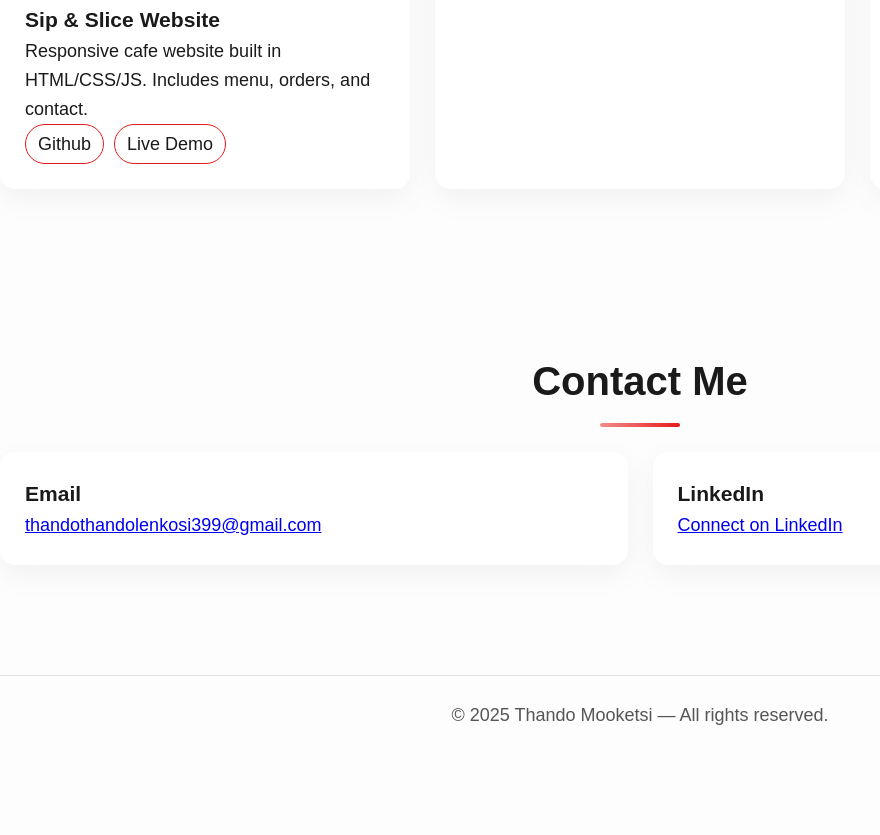
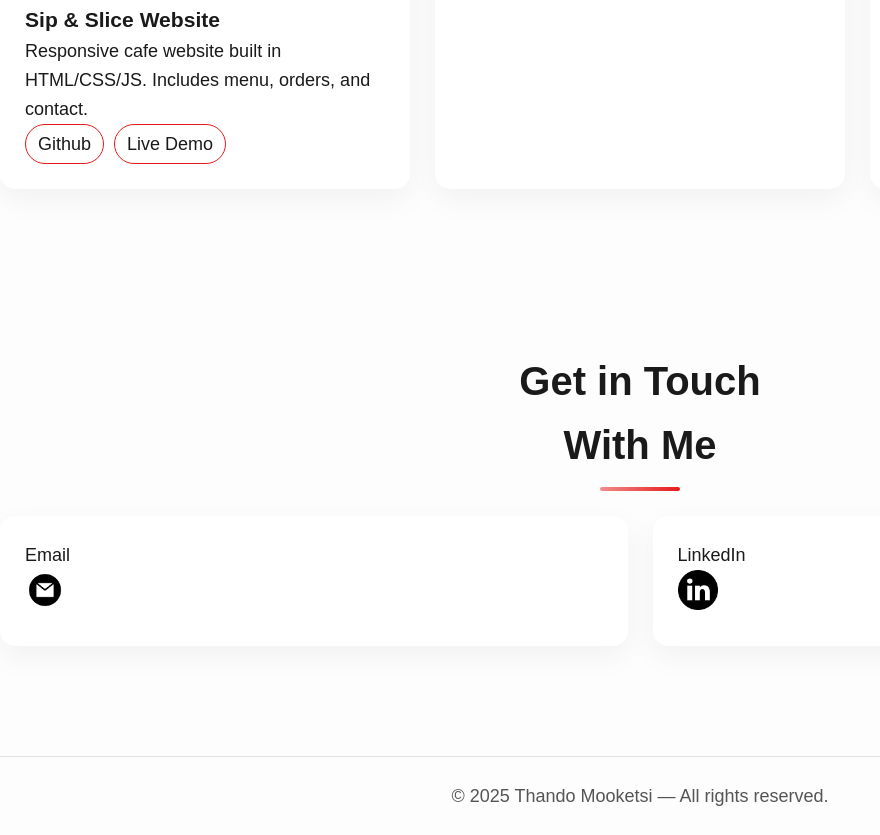
Before and after one commit to ThandoSA/T-portfolio, a plain HTML site: page index.html in a window 1280 px wide. Shown: the part 1943-2778 px from the top of the page, without its empty margins (0-880 px from the left). Before the commit the page ends 2698 px from the top, so only its background shows below. Drawn offline with Linux system fonts and the light colour scheme.

Commit message:
commit changes

```diff
--- a/index.html
+++ b/index.html
@@ -36,13 +36,13 @@
     </div>-->
 
     <!-- Mobile menu -->
-    <!--<nav class="mobile-menu">
+    <nav class="mobile-menu">
       <a href="#profile">Profile</a>
       <a href="#about">About</a>
       <a href="#experience">Experience</a>
       <a href="#projects">Projects</a>
       <a href="#contact">Contact</a>
-    </nav>-->
+    </nav>
   </header>
 
   <!-- MAIN CONTENT -->
@@ -130,15 +130,16 @@
 
     <!-- Contact -->
     <section id="contact" class="contact">
-      <h2>Contact Me</h2>
+      <h2>Get in Touch </br>
+          With Me</h2>
       <div class="contact-grid">
         <div class="contact-card">
-          <h3>Email</h3>
-          <p><a href="mailto:thandothandolenkosi399@gmail.com">thandothandolenkosi399@gmail.com</a></p>
+            <p>Email</p>
+          <p><a href="mailto:thandothandolenkosi399@gmail.com"><img src="assets/email.png" class="contact-img"/></a></p>
         </div>
         <div class="contact-card">
-          <h3>LinkedIn</h3>
-          <p><a href="https://www.linkedin.com/in/thandolenkosi/" target="_blank">Connect on LinkedIn</a></p>
+            <p>LinkedIn</p>
+          <p><a href="https://www.linkedin.com/in/thandolenkosi/" target="_blank"><img src="assets/linkedin.png" class="contact-img"/></a></p>
         </div>
       </div>
     </section>
--- a/styles.css
+++ b/styles.css
@@ -269,9 +269,27 @@ section h2::after {
   transition: transform 0.3s ease, box-shadow 0.3s ease;
 }
 
+.contact-card a {
+  color: #e61a1a;
+  box-shadow: #f18d8d;
+  text-decoration: none;
+  font-weight: 600;
+  font-size: larger;
+}
+
+.contact-img {
+  width: 40px;
+  height: 40px;
+}
+
+.contact-card:hover {
+    transform: translateY(-5px);
+    box-shadow: 0 15px 35px rgb(199, 27, 27);
+    cursor: pointer;
+}
+
 .experience-card:hover,
-.project-card:hover,
-.contact-card:hover {
+.project-card:hover{
   transform: translateY(-5px);
   box-shadow: 0 15px 35px rgba(0,0,0,0.1);
 }
```
Also changed, not shown: assets/profile pic.png (added).
